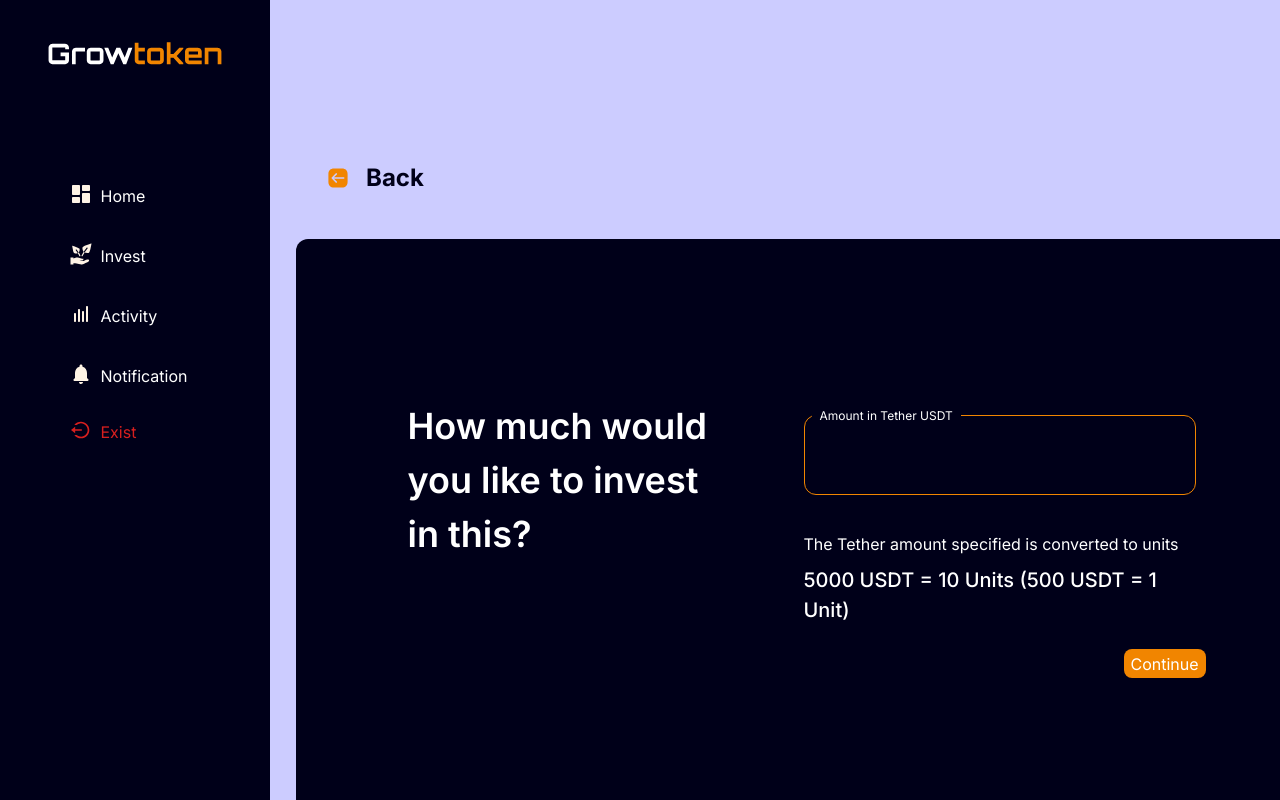
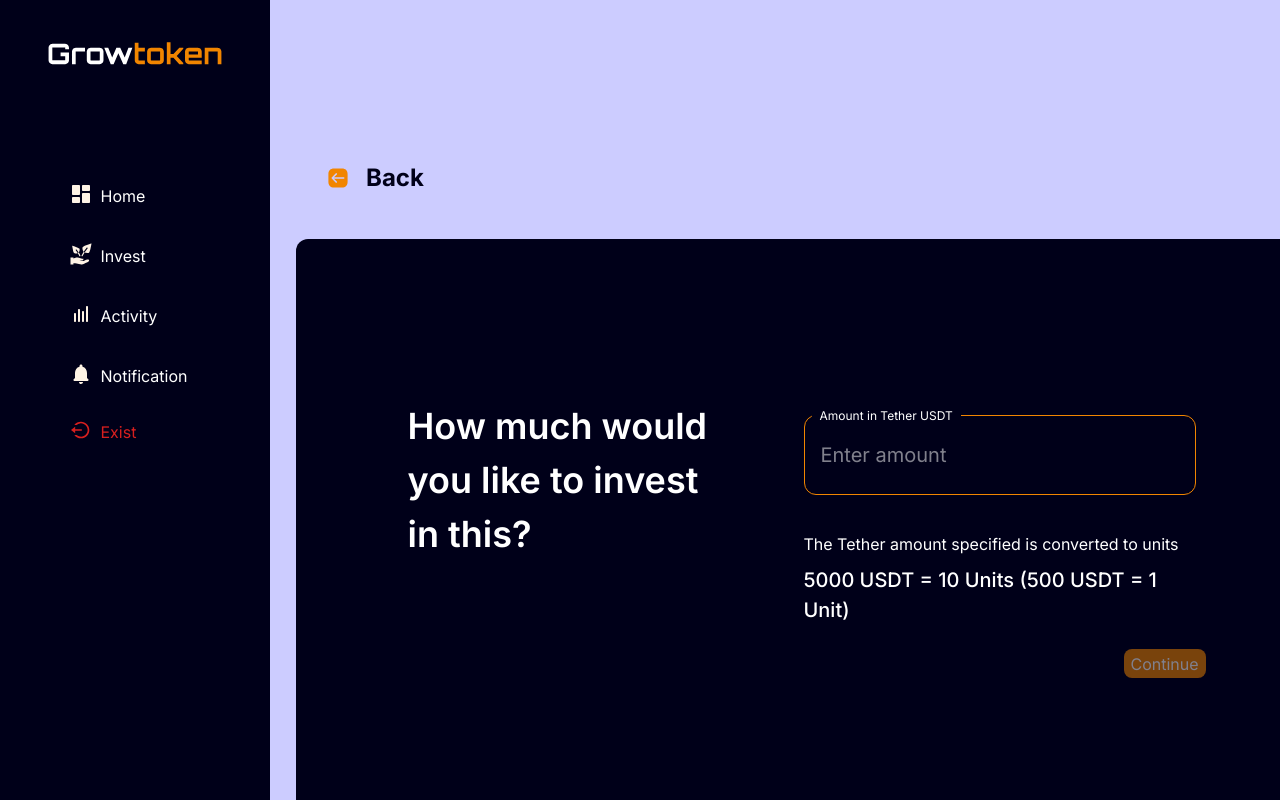
Before and after one commit to Omoboi-coder/growtoken-landing-page, a Next.js app: page /invest/1/amount in a window 1280 px wide. Shown: the top 800 px of the page. Built offline with nearby package versions, Linux system fonts and the light colour scheme.

Commit message:
eleventh commit (Dyanmic routes)

```diff
--- a/src/app/invest/Component/RightInvest.js
+++ b/src/app/invest/Component/RightInvest.js
@@ -8,7 +8,6 @@ const RightInvest = () => {
      const router = useRouter()
 
   const handleInvestClick = (investmentType) => {
-    // Navigate to dynamic investment page with the investment type as parameter
     router.push(`/invest/${investmentType.toLowerCase().replace(/\s+/g, '-')}`)
   }
   return (
--- a/src/app/invest/[investmentType]/amount/confirm/page.js
+++ b/src/app/invest/[investmentType]/amount/confirm/page.js
@@ -1,10 +1,36 @@
 'use client'
 import DashboardLayout from '@/app/Components/DashboardLayout'
-import React from 'react'
+import React, { useEffect, useState } from 'react'
 import Image from 'next/image'
 import Link from 'next/link'
+import { useSearchParams } from 'next/navigation'
 
 const ConfirmInvestment = ({ params }) => {
+  const searchParams = useSearchParams()
+  const [investmentData, setInvestmentData] = useState({
+    amount: 5000,
+    processingFee: 100,
+    units: 10,
+    total: 5100
+  })
+
+  useEffect(() => {
+    const amountFromUrl = searchParams.get('amount')
+    if (amountFromUrl && parseFloat(amountFromUrl) > 0) {
+      const amount = parseFloat(amountFromUrl)
+      const processingFee = Math.round(amount * 0.02) // 2% processing fee
+      const units = Math.floor(amount / 500) // 500 USDT = 1 Unit
+      const total = amount + processingFee
+
+      setInvestmentData({
+        amount,
+        processingFee,
+        units,
+        total
+      })
+    }
+  }, [searchParams])
+
   return (
     <DashboardLayout>
       <div className='flex flex-col px-4 md:px-0'>
@@ -53,10 +79,10 @@ const ConfirmInvestment = ({ params }) => {
                 </div>
 
                 <div className='flex flex-col w-full md:w-[120px] text-[16px] space-y-4 md:space-y-5 font-medium'>
-                  <p> 5000 USDT </p>
-                  <p> 100 USDT </p>
-                  <p> 10 Units </p>
-                  <p> 5100 USDT </p>
+                  <p> {investmentData.amount} USDT </p>
+                  <p> {investmentData.processingFee} USDT </p>
+                  <p> {investmentData.units} Units </p>
+                  <p> {investmentData.total} USDT </p>
                 </div>
               </div>
 
--- a/src/app/invest/[investmentType]/amount/page.js
+++ b/src/app/invest/[investmentType]/amount/page.js
@@ -1,16 +1,29 @@
 'use client'
 import DashboardLayout from '@/app/Components/DashboardLayout'
-import React from 'react'
+import React, { useState } from 'react'
 import Image from 'next/image'
 import Link from 'next/link'
 import { useRouter } from 'next/navigation'
 
 const AmountOfInvestment = ({ params }) => {
   const router = useRouter()
+  const [amount, setAmount] = useState('')
 
   const handleContinueClick = () => {
-    router.push(`/invest/${params.investmentType}/amount/confirm`)
+    if (amount && parseFloat(amount) > 0) {
+      // Pass the amount as a query parameter
+      router.push(`/invest/${params.investmentType}/amount/confirm?amount=${amount}`)
+    } else {
+      alert('Please enter a valid amount')
     }
+  }
+
+  const calculateUnits = (usdtAmount) => {
+    if (!usdtAmount || usdtAmount === '') return 0
+    return Math.floor(parseFloat(usdtAmount) / 500) // 500 USDT = 1 Unit
+  }
+
+  const units = calculateUnits(amount)
 
   return (
     <DashboardLayout>
@@ -43,20 +56,27 @@ const AmountOfInvestment = ({ params }) => {
             </h3>
 
             <div className='flex flex-col relative w-full md:w-auto'>
-              <div className='flex w-full md:w-[392px] h-[60px] md:h-[80px] border border-[#F18500]
-              rounded-[12px] mt-6 md:mt-[11rem]'>
-              </div>
-
+              <div className='relative'>
+                <input
+                  type="number"
+                  value={amount}
+                  onChange={(e) => setAmount(e.target.value)}
+                  placeholder="Enter amount"
+                  className='w-full md:w-[392px] h-[60px] md:h-[80px] border border-[#F18500]
+                  rounded-[12px] mt-6 md:mt-[11rem] bg-transparent text-white text-[18px] md:text-[20px]
+                  px-4 outline-none focus:border-[#F18500] focus:ring-2 focus:ring-[#F18500] focus:ring-opacity-50'
+                />
                 <p className='mb-6 absolute top-[18px] md:top-42 left-2 text-[12px] px-2 bg-[#000019] text-white z-10'>
                   Amount in Tether USDT
                 </p>
+              </div>
 
               <div className='flex flex-col w-full md:w-[389px] text-white gap-2 rounded-[4px] mt-6 md:mt-9'>
                 <p className='text-[14px] md:text-[16px] leading-relaxed'>
                   The Tether amount specified is converted to units
                 </p>
                 <p className='text-[16px] md:text-[20px] font-medium'>
-                  5000 USDT = 10 Units (500 USDT = 1 Unit)
+                  {amount ? `${amount} USDT = ${units} Units (500 USDT = 1 Unit)` : '5000 USDT = 10 Units (500 USDT = 1 Unit)'}
                 </p>
               </div>
 
@@ -64,14 +84,14 @@ const AmountOfInvestment = ({ params }) => {
                 onClick={handleContinueClick}
                 className='w-[100px] md:w-[82px] h-[35px] md:h-[29px] rounded-[8px]
                 text-[16px] text-white mt-10 md:mt-6 ml-auto md:ml-[20rem] bg-[#F18500] hover:bg-[#E07700]
-                transition-colors cursor-pointer'>
+                transition-colors cursor-pointer disabled:opacity-50 disabled:cursor-not-allowed'
+                disabled={!amount || parseFloat(amount) <= 0}>
                 Continue
               </button>
             </div>
           </div>
         </div>
 
-        {/* Footer */}
         {/* Footer */}
         <footer className='flex flex-row text-[12px] text-[#010101] w-full max-w-[268px] h-[20px]
          gap-2 items-center justify-center md:justify-start mt-25 md:mt-35 mx-auto md:ml-[18rem]'>
```
Lines whose indentation alone changed are shown as unchanged.
